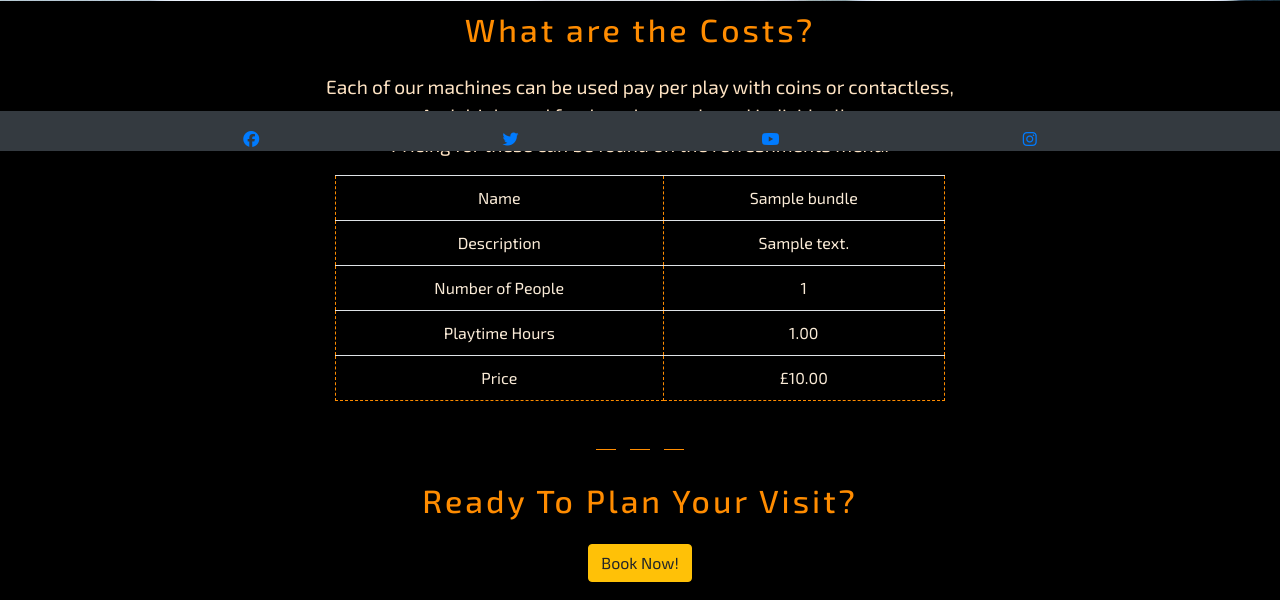
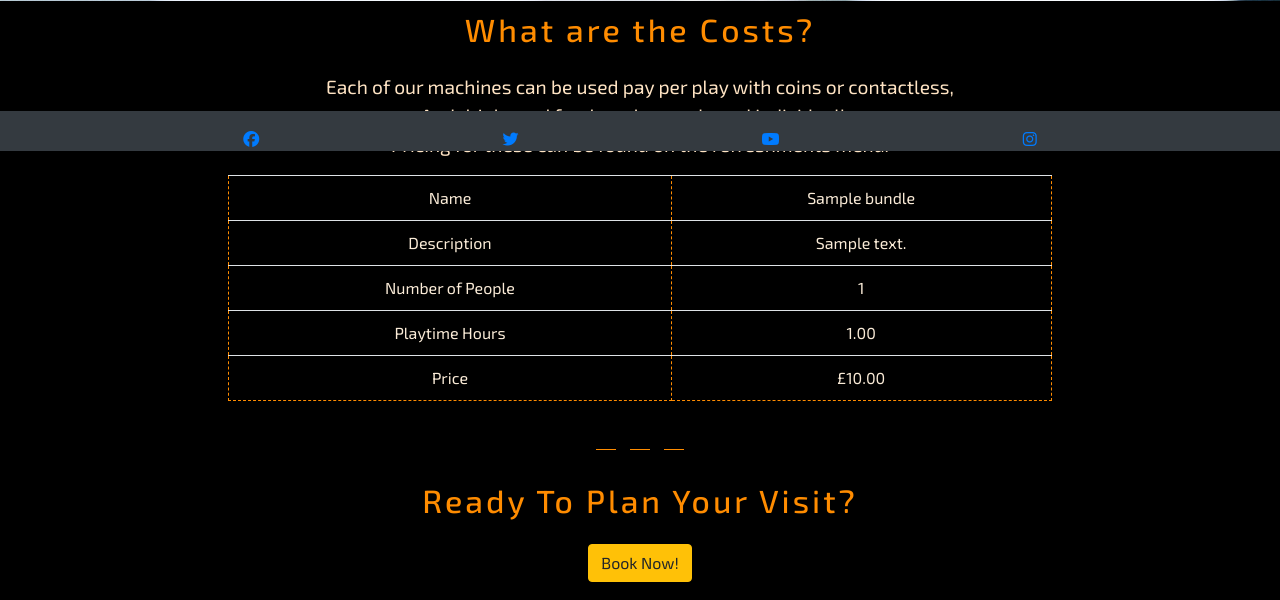
Before and after one commit to LeighAllenDev/BTTAv2, a Django app: page /bundles/ in a window 1280 px wide. Shown: the part 649-1249 px from the top of the page. Run offline with Django 4.2, Linux system fonts and the light colour scheme; tables that the repository leaves empty hold one stand-in row (values such as "Sample post"); some libraries are stand-ins or nearby versions.

Commit message:
chore: change size of tables

```diff
--- a/bundles/templates/bundles/bundles.html
+++ b/bundles/templates/bundles/bundles.html
@@ -25,7 +25,7 @@
 
     {% for bundle in bundles %}
 <div class="row justify-content-center">
-    <div class="col-lg-6">
+    <div class="col-lg-8">
         <table class="table">
             <tr>
                 <th>Name</th>
```
